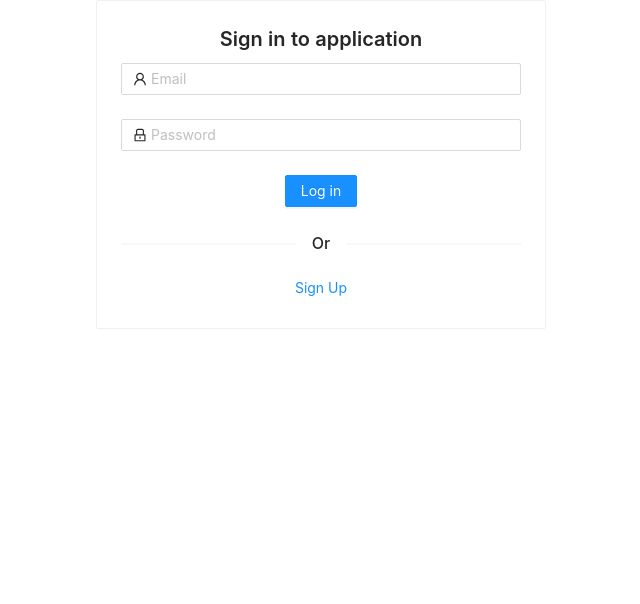
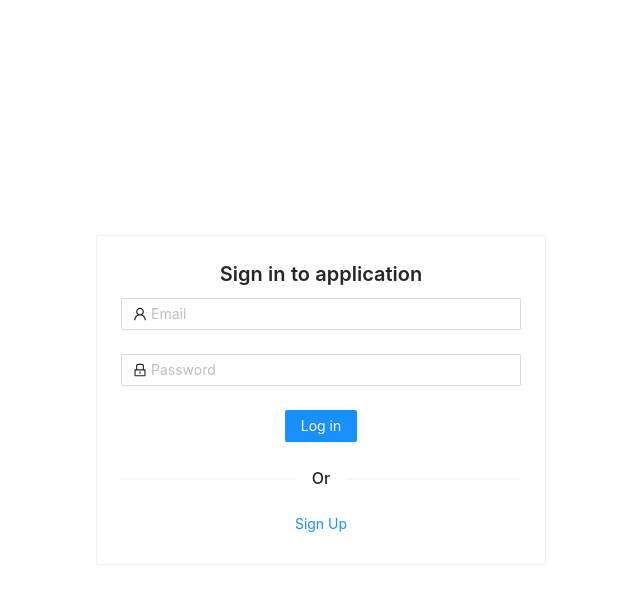
Before and after one commit to yeeezsh/CPE393-Advance-SE, a React (Create React App) app in the folder frontend/: page /signin in a window 1280 px wide. Shown: the top 604 px of the page, without its empty margins (319-959 px from the left). Built offline with nearby package versions, Linux system fonts and the light colour scheme.

Commit message:
center the card

```diff
--- a/frontend/src/modules/account/pages/signin/index.tsx
+++ b/frontend/src/modules/account/pages/signin/index.tsx
@@ -1,5 +1,5 @@
 import { LockOutlined, UserOutlined } from "@ant-design/icons";
-import { Button, Card, Divider, Form, Input, Typography } from "antd";
+import { Button, Card, Divider, Form, Input, Row, Typography } from "antd";
 import React from "react";
 import { useAccountMutation } from "../../../../common/services/generate/generate-types";
 import store from "../../../../store";
@@ -49,6 +49,7 @@ const SignIn: React.FC = () => {
   };
 
   return (
+    <Row justify="center" align="middle" style={{ minHeight: "100vh" }}>
       <div className="site-card-border-less-wrapper" style={componentLayout}>
         <Card bordered={true} style={{ width: 450 }}>
           <Title level={4} style={componentLayout}>
@@ -72,7 +73,9 @@ const SignIn: React.FC = () => {
             </Form.Item>
             <Form.Item
               name="password"
-            rules={[{ required: true, message: "Please input your Password!" }]}
+              rules={[
+                { required: true, message: "Please input your Password!" },
+              ]}
             >
               <Input
                 prefix={<LockOutlined className="site-form-item-icon" />}
@@ -82,8 +85,7 @@ const SignIn: React.FC = () => {
             </Form.Item>
 
             <Form.Item {...tailLayout}>
-            <div style = {{textAlign : "center"}}>
-
+              <div style={{ textAlign: "center" }}>
                 <Button
                   type="primary"
                   htmlType="submit"
@@ -103,6 +105,7 @@ const SignIn: React.FC = () => {
           </Form>
         </Card>
       </div>
+    </Row>
   );
 };
 
```
Lines whose indentation alone changed are shown as unchanged.
